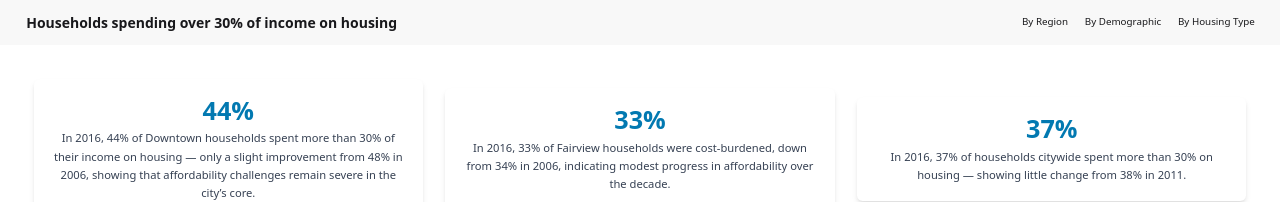
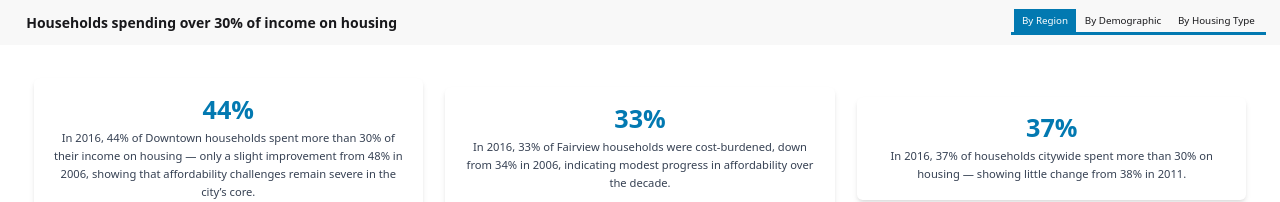
Before and after one commit to kenoutofken/CitizenDataDashboard, a React (Vite) app: page / in a window 1280 px wide. Shown: the top 202 px of the page. Built offline with nearby package versions, Linux system fonts and the light colour scheme.

Commit message:
active states in nav menu

```diff
--- a/src/App.css
+++ b/src/App.css
@@ -12,3 +12,7 @@
 html {
   font-size: clamp(0.7rem, 0.7vw, 3rem);
 }
+
+a.active {
+  @apply bg-primary text-white;
+}
--- a/src/components/Navbar.jsx
+++ b/src/components/Navbar.jsx
@@ -10,16 +10,22 @@ export function Navbar() {
         </a>
       </div>
 
-      <div className="flex-none hidden md:block">
-        <ul className="menu menu-horizontal px-1">
+      <div className="flex-none hidden md:block border-b-3 border-primary">
+        <ul className="menu menu-horizontal px-1 py-0 my-0">
           <li>
-            <NavLink to="/">By Region</NavLink>
+            <NavLink className="rounded-none" to="/">
+              By Region
+            </NavLink>
           </li>
           <li>
-            <NavLink to="/demographic">By Demographic</NavLink>
+            <NavLink className="rounded-none" to="/demographic">
+              By Demographic
+            </NavLink>
           </li>
           <li>
-            <NavLink to="/housing-type">By Housing Type</NavLink>
+            <NavLink clasName="rounded-none" to="/housing-type">
+              By Housing Type
+            </NavLink>
           </li>
         </ul>
       </div>
```
